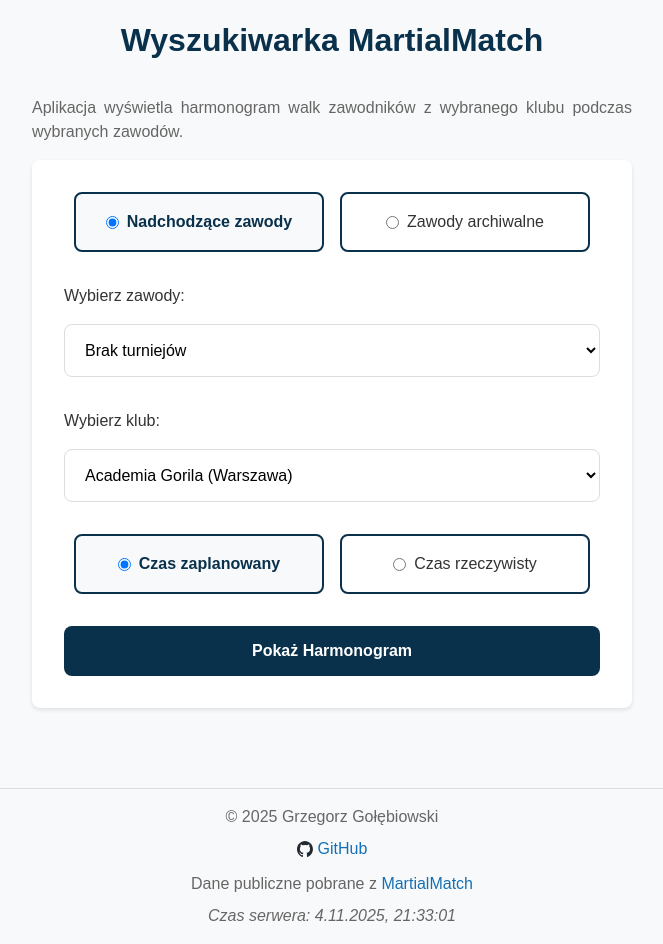
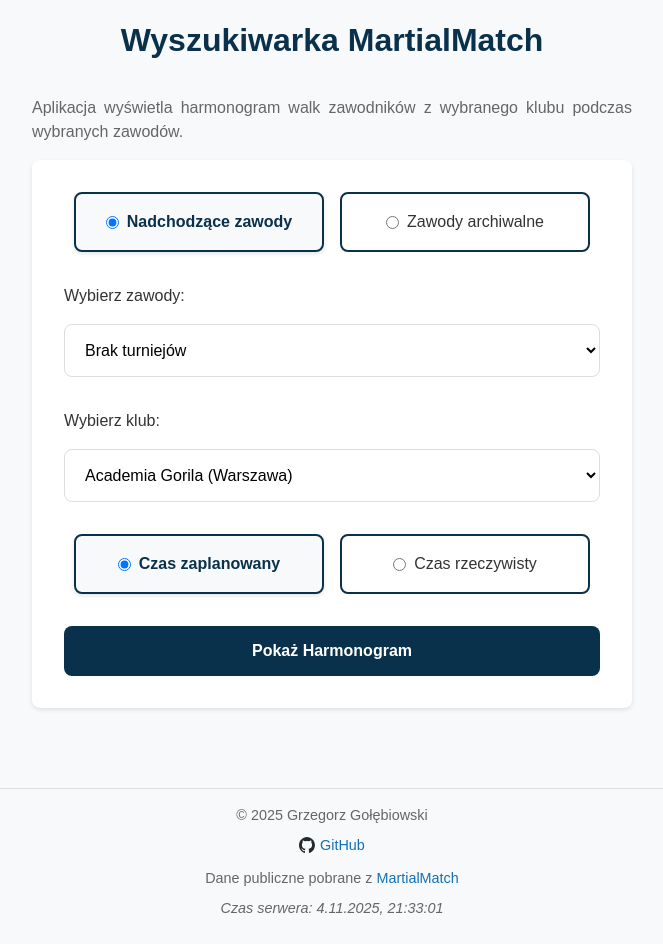
Before and after one commit to gregg127/martialmatch-scraper, a FastAPI app: page / in a window 1280 px wide. Shown: the whole page, without its empty margins (308-971 px from the left). After the commit the page ends 915 px from the top, so only its background shows below. Run offline with FastAPI, Linux system fonts and the light colour scheme; data that the repository does not hold is empty.

Commit message:
Fix styles

```diff
--- a/app/static/css/style.css
+++ b/app/static/css/style.css
@@ -9,9 +9,11 @@
     --color-text-light: #666666;
     --color-border: #dddddd;
     --color-error: #dc3545;
+    --color-hover: #f0f0f0;
 
     /* Shadow */
     --shadow: 0 2px 4px rgba(0, 0, 0, 0.1);
+    --shadow-color: rgba(0, 0, 0, 0.1);
 
     /* Spacing - Using 8pt grid system */
     --space: 1rem;
@@ -263,7 +265,7 @@ button {
 
 /* Hover States */
 .schedule-container tbody > tr:hover {
-    background-color: var(--color-hover) !important;
+    background-color: var(--color-hover);
 }
 
 /* Tournament Type Selection Styles */
@@ -463,7 +465,7 @@ button {
 .footer {
     p {
         margin: 0;
-        font-size: var(--font-sm);
+        font-size: var(--font-small);
         text-align: center;
     }
 
```
